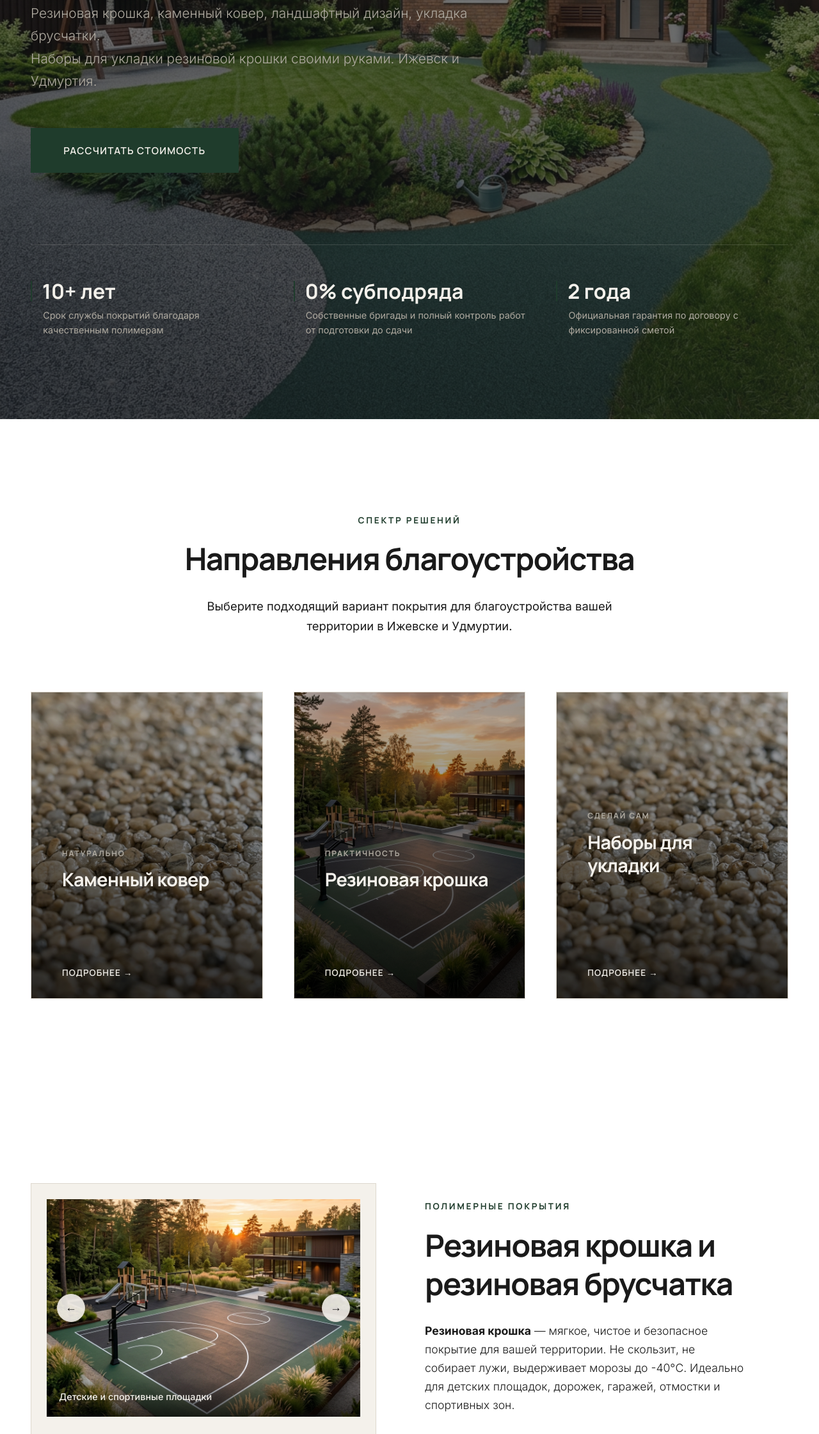
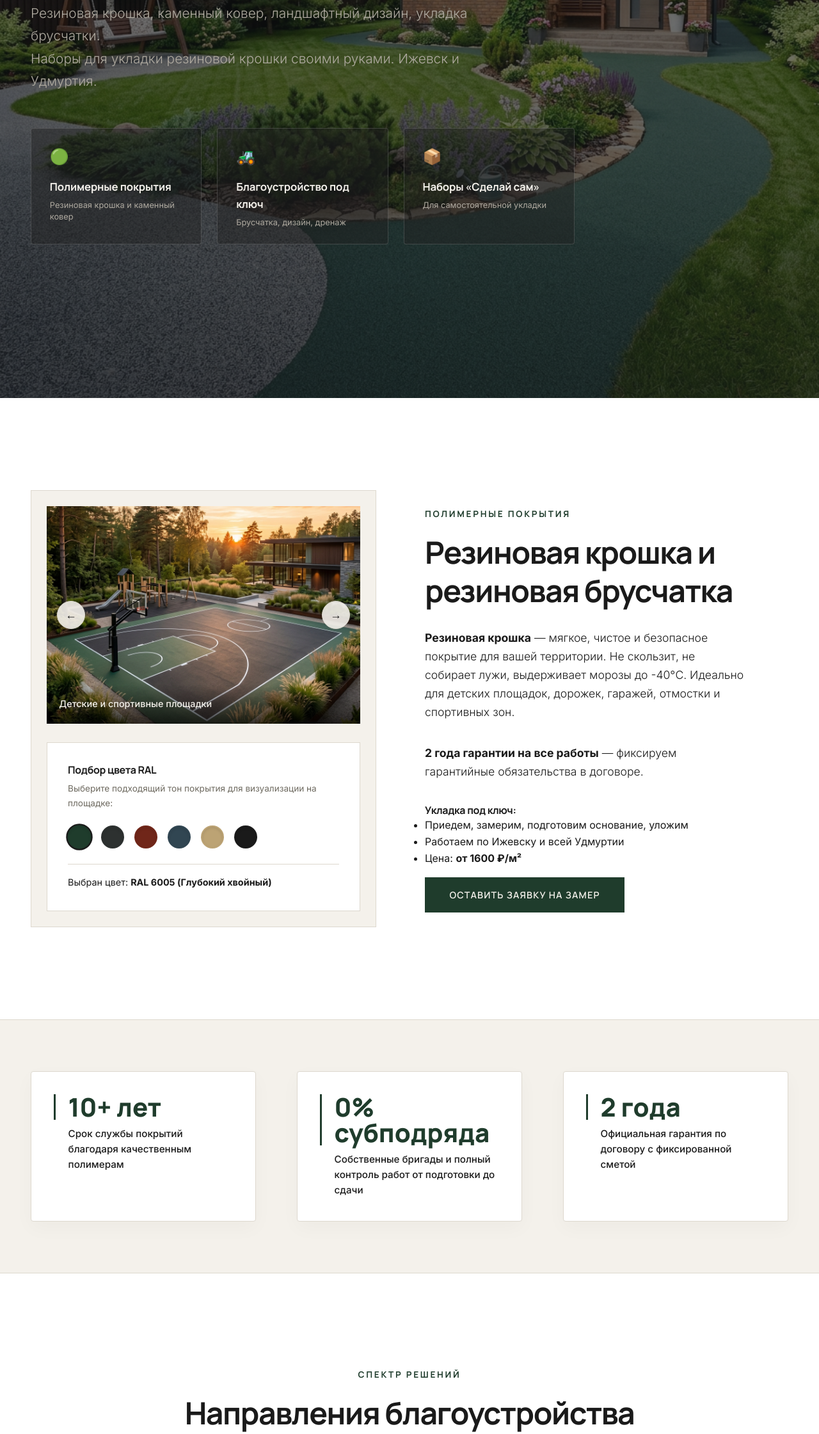
Before and after one commit to sulyasa/lend, a website: page index.html in a window 1280 px wide. Shown: the part 469-2710 px from the top of the page at 64% size. Drawn offline with Linux system fonts and the light colour scheme.

Commit message:
feat: restructure landing layout with hero category pills and trust stats divider

```diff
--- a/index.html
+++ b/index.html
@@ -80,75 +80,28 @@
                     <p class="hero-subtitle fade-in">
                         Резиновая крошка, каменный ковер, ландшафтный дизайн, укладка брусчатки.<br>Наборы для укладки резиновой крошки своими руками. Ижевск и Удмуртия.
                     </p>
-                    <div class="hero-actions fade-in">
-                        <a href="#calculator" class="btn btn-accent btn-lg" id="hero-primary-cta">Рассчитать стоимость</a>
-                    </div>
-                </div>
-
-                <!-- Hero Quick Benefits -->
-                <div class="hero-stats grid grid-3 fade-in">
-                    <div class="stat-card">
-                        <span class="stat-num">10+ лет</span>
-                        <p class="stat-text">Срок службы покрытий благодаря качественным полимерам</p>
-                    </div>
-                    <div class="stat-card">
-                        <span class="stat-num">0% субподряда</span>
-                        <p class="stat-text">Собственные бригады и полный контроль работ от подготовки до сдачи</p>
-                    </div>
-                    <div class="stat-card">
-                        <span class="stat-num">2 года</span>
-                        <p class="stat-text">Официальная гарантия по договору с фиксированной сметой</p>
+                    <div class="hero-category-selector fade-in">
+                        <a href="#rubber-crumb" class="category-pill-btn">
+                            <span class="pill-icon">🟢</span>
+                            <span class="pill-title">Полимерные покрытия</span>
+                            <span class="pill-desc">Резиновая крошка и каменный ковер</span>
+                        </a>
+                        <a href="#under-key-dev" class="category-pill-btn">
+                            <span class="pill-icon">🚜</span>
+                            <span class="pill-title">Благоустройство под ключ</span>
+                            <span class="pill-desc">Брусчатка, дизайн, дренаж</span>
+                        </a>
+                        <a href="#diy-kits" class="category-pill-btn">
+                            <span class="pill-icon">📦</span>
+                            <span class="pill-title">Наборы «Сделай сам»</span>
+                            <span class="pill-desc">Для самостоятельной укладки</span>
+                        </a>
                     </div>
                 </div>
             </div>
         </section>
 
-        <!-- Блок 2: Меню направлений (Grid-сетка из 3 крупных карточек) -->
-        <section class="directions-section section" id="directions-menu">
-            <div class="container">
-                <div class="section-header text-center">
-                    <span class="section-subtitle">Спектр решений</span>
-                    <h2 class="section-title text-dark">Направления благоустройства</h2>
-                    <p class="section-desc text-dark">
-                        Выберите подходящий вариант покрытия для благоустройства вашей территории в Ижевске и Удмуртии.
-                    </p>
-                </div>
-
-                <div class="grid grid-3 direction-cards">
-                    <!-- Карточка 1 -->
-                    <a href="#stone-carpet" class="direction-card animate-on-scroll" style="background-image: linear-gradient(180deg, rgba(0,0,0,0.15) 0%, rgba(0,0,0,0.75) 100%), url('images/stone_carpet_macro.png');">
-                        <div class="card-content">
-                            <span class="card-tag">Натурально</span>
-                            <h3 class="card-title">Каменный ковер</h3>
-                            <p class="card-desc">Природная эстетика без швов. Идеально для отмостки, террас и входных групп.</p>
-                            <span class="card-link-arrow">Подробнее &rarr;</span>
-                        </div>
-                    </a>
-
-                    <!-- Карточка 2 -->
-                    <a href="#rubber-crumb" class="direction-card animate-on-scroll" style="background-image: linear-gradient(180deg, rgba(0,0,0,0.15) 0%, rgba(0,0,0,0.75) 100%), url('images/rubber_crumb_sport.png');">
-                        <div class="card-content">
-                            <span class="card-tag">Практичность</span>
-                            <h3 class="card-title">Резиновая крошка</h3>
-                            <p class="card-desc">Безопасность и долговечность. Для спортивных, детских площадок и дорожек.</p>
-                            <span class="card-link-arrow">Подробнее &rarr;</span>
-                        </div>
-                    </a>
-
-                    <!-- Карточка 3 -->
-                    <a href="#diy-kits" class="direction-card animate-on-scroll" style="background-image: linear-gradient(180deg, rgba(0,0,0,0.15) 0%, rgba(0,0,0,0.75) 100%), url('images/stone_carpet_macro.png');">
-                        <div class="card-content">
-                            <span class="card-tag">Сделай сам</span>
-                            <h3 class="card-title">Наборы для укладки</h3>
-                            <p class="card-desc">Все материалы для самостоятельного монтажа резиновой крошки с выгодой до 30%.</p>
-                            <span class="card-link-arrow">Подробнее &rarr;</span>
-                        </div>
-                    </a>
-                </div>
-            </div>
-        </section>
-
-        <!-- Блок 3: Полимерные покрытия (Резиновая крошка и резиновая брусчатка) -->
+        <!-- Блок 2: Полимерные покрытия (Резиновая крошка и резиновая брусчатка) -->
         <section class="service-section section bg-white" id="rubber-crumb">
             <div class="container">
                 <div class="grid grid-2 align-center reverse-tablet">
@@ -215,6 +168,72 @@
                 </div>
             </div>
         </section>
+
+        <!-- Блок 3: Доверительная плашка преимуществ -->
+        <section class="section bg-stone-light" id="trust-stats-divider">
+            <div class="container">
+                <div class="trust-stats-bar grid grid-3 animate-on-scroll">
+                    <div class="stat-card">
+                        <span class="stat-num">10+ лет</span>
+                        <p class="stat-text">Срок службы покрытий благодаря качественным полимерам</p>
+                    </div>
+                    <div class="stat-card">
+                        <span class="stat-num">0% субподряда</span>
+                        <p class="stat-text">Собственные бригады и полный контроль работ от подготовки до сдачи</p>
+                    </div>
+                    <div class="stat-card">
+                        <span class="stat-num">2 года</span>
+                        <p class="stat-text">Официальная гарантия по договору с фиксированной сметой</p>
+                    </div>
+                </div>
+            </div>
+        </section>
+
+        <!-- Блок 4: Меню направлений (Grid-сетка из 3 крупных карточек) -->
+        <section class="directions-section section" id="directions-menu">
+            <div class="container">
+                <div class="section-header text-center">
+                    <span class="section-subtitle">Спектр решений</span>
+                    <h2 class="section-title text-dark">Направления благоустройства</h2>
+                    <p class="section-desc text-dark">
+                        Выберите подходящий вариант покрытия для благоустройства вашей территории в Ижевске и Удмуртии.
+                    </p>
+                </div>
+
+                <div class="grid grid-3 direction-cards">
+                    <!-- Карточка 1 -->
+                    <a href="#stone-carpet" class="direction-card animate-on-scroll" style="background-image: linear-gradient(180deg, rgba(0,0,0,0.15) 0%, rgba(0,0,0,0.75) 100%), url('images/stone_carpet_macro.png');">
+                        <div class="card-content">
+                            <span class="card-tag">Натурально</span>
+                            <h3 class="card-title">Каменный ковер</h3>
+                            <p class="card-desc">Природная эстетика без швов. Идеально для отмостки, террас и входных групп.</p>
+                            <span class="card-link-arrow">Подробнее &rarr;</span>
+                        </div>
+                    </a>
+
+                    <!-- Карточка 2 -->
+                    <a href="#rubber-crumb" class="direction-card animate-on-scroll" style="background-image: linear-gradient(180deg, rgba(0,0,0,0.15) 0%, rgba(0,0,0,0.75) 100%), url('images/rubber_crumb_sport.png');">
+                        <div class="card-content">
+                            <span class="card-tag">Практичность</span>
+                            <h3 class="card-title">Резиновая крошка</h3>
+                            <p class="card-desc">Безопасность и долговечность. Для спортивных, детских площадок и дорожек.</p>
+                            <span class="card-link-arrow">Подробнее &rarr;</span>
+                        </div>
+                    </a>
+
+                    <!-- Карточка 3 -->
+                    <a href="#diy-kits" class="direction-card animate-on-scroll" style="background-image: linear-gradient(180deg, rgba(0,0,0,0.15) 0%, rgba(0,0,0,0.75) 100%), url('images/stone_carpet_macro.png');">
+                        <div class="card-content">
+                            <span class="card-tag">Сделай сам</span>
+                            <h3 class="card-title">Наборы для укладки</h3>
+                            <p class="card-desc">Все материалы для самостоятельного монтажа резиновой крошки с выгодой до 30%.</p>
+                            <span class="card-link-arrow">Подробнее &rarr;</span>
+                        </div>
+                    </a>
+                </div>
+            </div>
+        </section>
+
 
         <!-- Блок 4: Решаем реальные задачи (4 карточки) -->
         <section class="tasks-section section bg-stone-light">
--- a/style.css
+++ b/style.css
@@ -524,16 +524,93 @@ a {
     font-weight: 300;
 }
 
-.hero-actions {
-    display: flex;
-    gap: 1.8rem;
-}
-
-.hero-stats {
-    border-top: 1px solid rgba(244, 241, 235, 0.15);
-    padding-top: 3.5rem;
-}
-
+
+.hero-category-selector {
+    display: grid;
+    grid-template-columns: repeat(3, 1fr);
+    gap: 1.5rem;
+    margin-top: 3.5rem;
+    width: 100%;
+}
+
+.category-pill-btn {
+    display: flex;
+    flex-direction: column;
+    align-items: flex-start;
+    padding: 1.5rem 1.8rem;
+    background: rgba(34, 34, 34, 0.45); /* Premium dark glass */
+    border: 1px solid rgba(255, 255, 255, 0.15);
+    backdrop-filter: blur(15px);
+    -webkit-backdrop-filter: blur(15px);
+    transition: var(--transition-smooth);
+    position: relative;
+    cursor: pointer;
+    overflow: hidden;
+    border-radius: 4px; /* Subtle edge radius for a premium look */
+}
+
+.category-pill-btn::before {
+    content: '';
+    position: absolute;
+    top: 0;
+    left: 0;
+    width: 100%;
+    height: 100%;
+    background: linear-gradient(135deg, rgba(255, 255, 255, 0.1) 0%, rgba(255, 255, 255, 0) 100%);
+    opacity: 0;
+    transition: var(--transition-smooth);
+    z-index: 0;
+}
+
+.category-pill-btn:hover {
+    background: rgba(31, 60, 44, 0.7); /* Accented forest green glass on hover */
+    border-color: rgba(255, 255, 255, 0.3);
+    transform: translateY(-5px);
+    box-shadow: 0 15px 30px rgba(0, 0, 0, 0.3), 0 0 15px rgba(31, 60, 44, 0.2);
+}
+
+.category-pill-btn:hover::before {
+    opacity: 1;
+}
+
+.category-pill-btn > * {
+    position: relative;
+    z-index: 1;
+}
+
+.category-pill-btn .pill-icon {
+    font-size: 1.5rem;
+    margin-bottom: 0.8rem;
+    display: inline-block;
+    transition: transform 0.4s cubic-bezier(0.25, 0.8, 0.25, 1);
+}
+
+.category-pill-btn:hover .pill-icon {
+    transform: scale(1.2) rotate(5deg);
+}
+
+.category-pill-btn .pill-title {
+    font-family: var(--font-headers);
+    font-size: 1.05rem;
+    font-weight: 700;
+    color: var(--text-light);
+    margin-bottom: 0.4rem;
+    letter-spacing: -0.01em;
+}
+
+.category-pill-btn .pill-desc {
+    font-size: 0.8rem;
+    color: var(--text-light-muted);
+    font-weight: 400;
+    line-height: 1.4;
+    transition: var(--transition-smooth);
+}
+
+.category-pill-btn:hover .pill-desc {
+    color: rgba(244, 241, 235, 0.9);
+}
+
+/* Base Stats classes (kept for compatibility if needed elsewhere) */
 .stat-card {
     display: flex;
     flex-direction: column;
@@ -556,6 +633,73 @@ a {
     color: var(--text-light-muted);
     padding-left: 1.2rem;
 }
+
+/* Trust Stats Divider Section */
+#trust-stats-divider {
+    padding: 5rem 0;
+    border-top: 1px solid var(--border-light);
+    border-bottom: 1px solid var(--border-light);
+}
+
+#trust-stats-divider .trust-stats-bar {
+    gap: 4rem;
+}
+
+#trust-stats-divider .stat-card {
+    background: var(--bg-white);
+    padding: 2.2rem;
+    border: 1px solid var(--border-light);
+    border-radius: 4px;
+    box-shadow: var(--shadow-soft);
+    transition: var(--transition-smooth);
+}
+
+#trust-stats-divider .stat-card:hover {
+    transform: translateY(-5px);
+    box-shadow: 0 15px 30px rgba(0, 0, 0, 0.08);
+    border-color: var(--accent-green);
+}
+
+#trust-stats-divider .stat-num {
+    color: var(--accent-green);
+    border-left: 3px solid var(--accent-green);
+    font-size: 2.5rem;
+    font-weight: 800;
+    padding-left: 1.2rem;
+}
+
+#trust-stats-divider .stat-text {
+    color: var(--text-dark);
+    font-size: 0.95rem;
+    font-weight: 500;
+    padding-left: 1.4rem;
+    line-height: 1.6;
+}
+
+/* Responsiveness for hero-category-selector & trust-stats-divider */
+@media (max-width: 992px) {
+    .hero-category-selector {
+        grid-template-columns: 1fr;
+        gap: 1rem;
+        margin-top: 2.5rem;
+    }
+
+    .category-pill-btn {
+        padding: 1.2rem 1.5rem;
+    }
+}
+
+@media (max-width: 768px) {
+    #trust-stats-divider {
+        padding: 4rem 0;
+    }
+
+    #trust-stats-divider .trust-stats-bar {
+        grid-template-columns: 1fr;
+        gap: 1.5rem;
+    }
+}
+
 
 /* Directions Section (Grid of 3 Cards) */
 .direction-cards {
```
